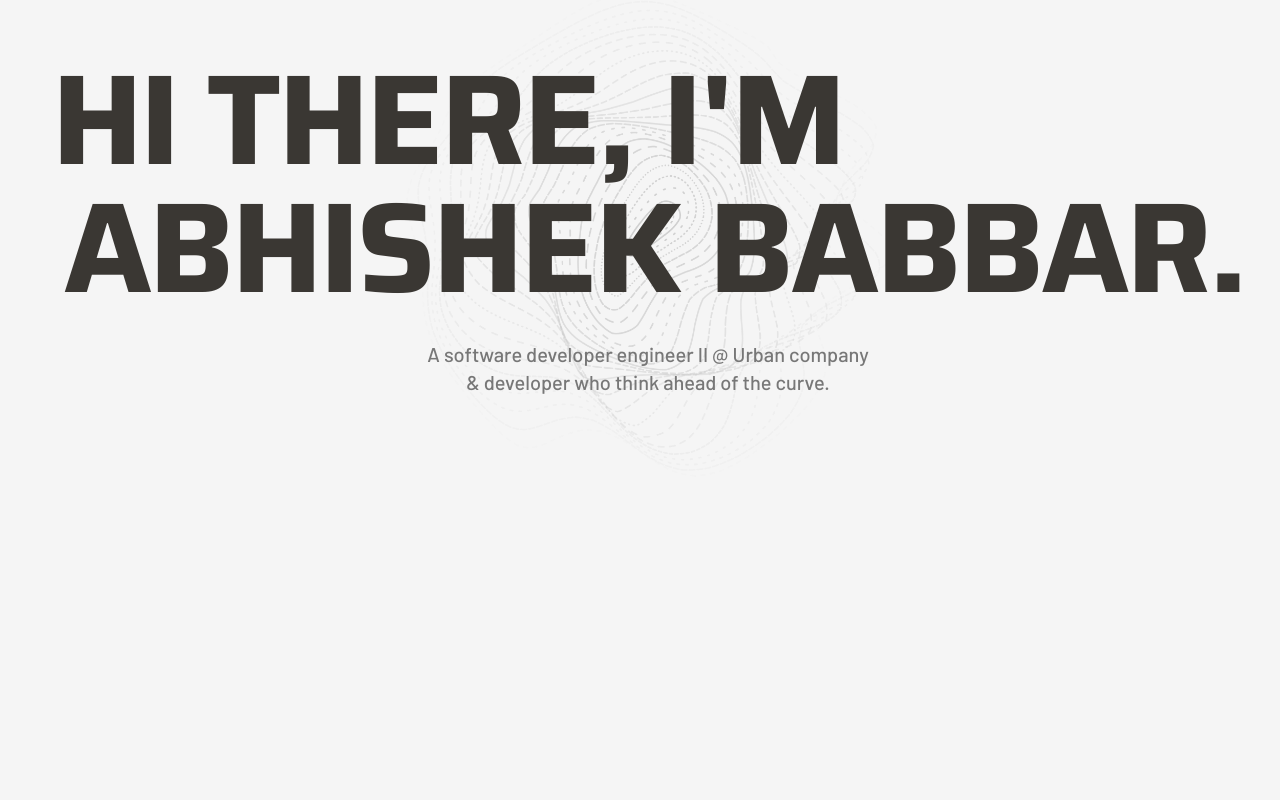
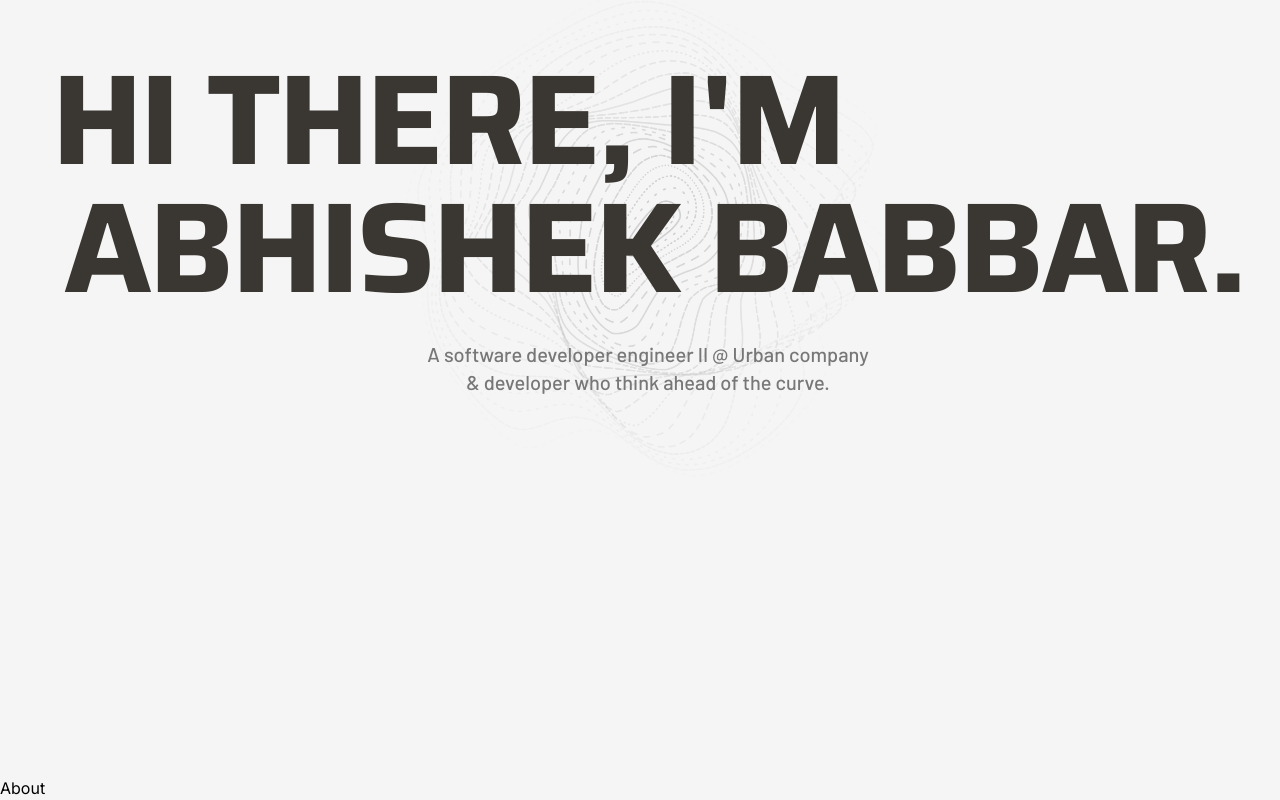
Before and after one commit to Abh1shekSingh/babbar, a Next.js app: page / in a window 1280 px wide. Shown: the part 168-968 px from the top of the page. Before the commit the page ends 944 px from the top, so only its background shows below. Built offline with nearby package versions, Linux system fonts and the light colour scheme.

Commit message:
Added Locomotive Scroll

```diff
--- a/app/page.js
+++ b/app/page.js
@@ -1,13 +1,25 @@
-
+"use client"
 import Navbar from "@/components/Navbar";
 import Hero from "@/components/Hero";
+import { useEffect } from "react";
+import About from "@/components/About";
 export default function Home() {
+  useEffect( () => {
+    (
+      async () => {
+          const LocomotiveScroll = (await import('locomotive-scroll')).default
+          const locomotiveScroll = new LocomotiveScroll();
+      }
+    )()
+  }, [])
+
   return (
-    <>
+    <div>
       <Navbar />
       <main>
         <Hero />
+        <About />
       </main>
-    </>
+    </div>
   );
 }
--- /dev/null
+++ b/components/About.jsx
@@ -0,0 +1,9 @@
+import React from 'react'
+
+const About = () => {
+  return (
+    <div>About</div>
+  )
+}
+
+export default About
--- a/package.json
+++ b/package.json
@@ -11,6 +11,7 @@
   "dependencies": {
     "@gsap/react": "^2.1.0",
     "gsap": "^3.12.5",
+    "locomotive-scroll": "^5.0.0-beta.11",
     "next": "14.1.4",
     "react": "^18",
     "react-dom": "^18",
```
Also changed, not shown: 1 other file (tests, documents, lock files or other folders).
